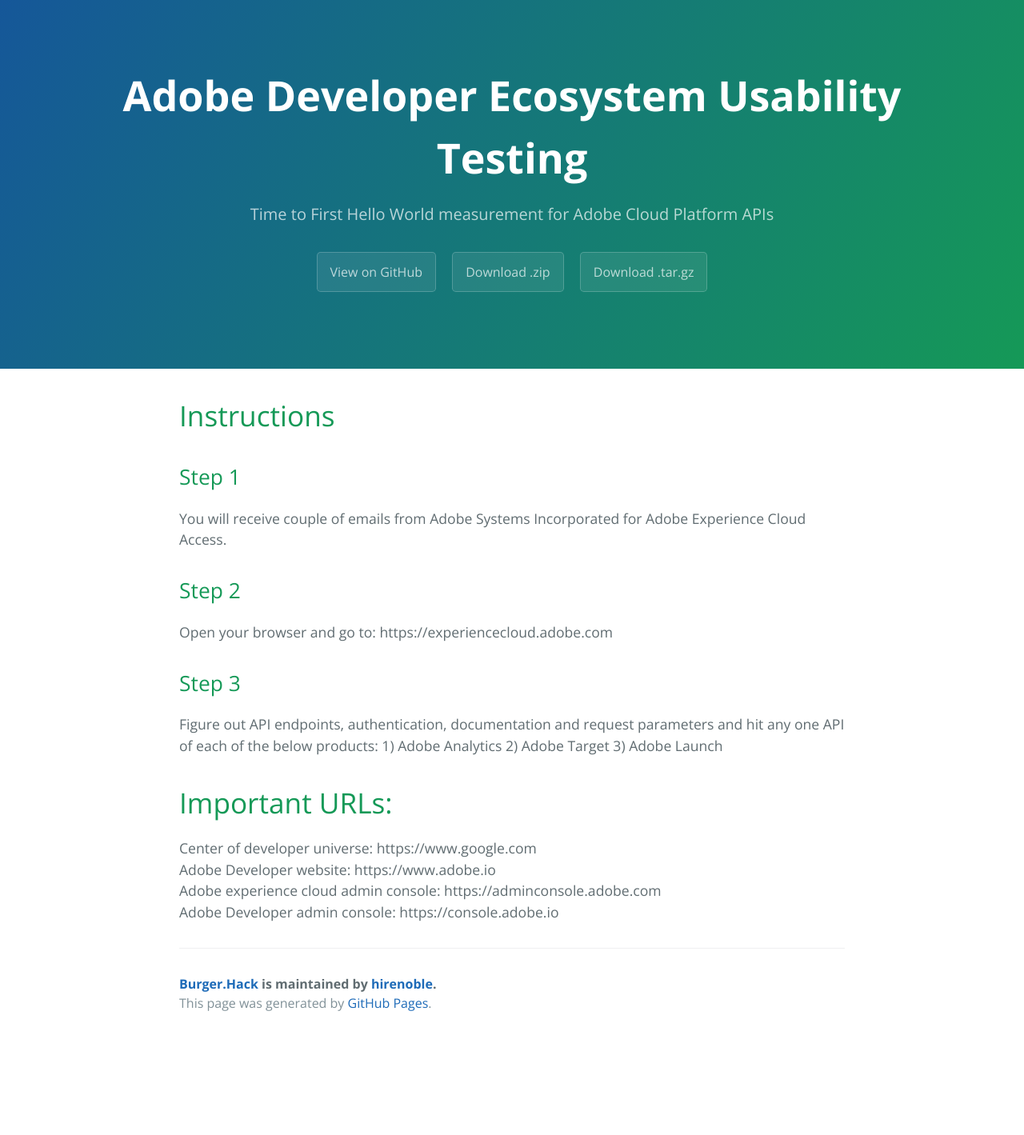
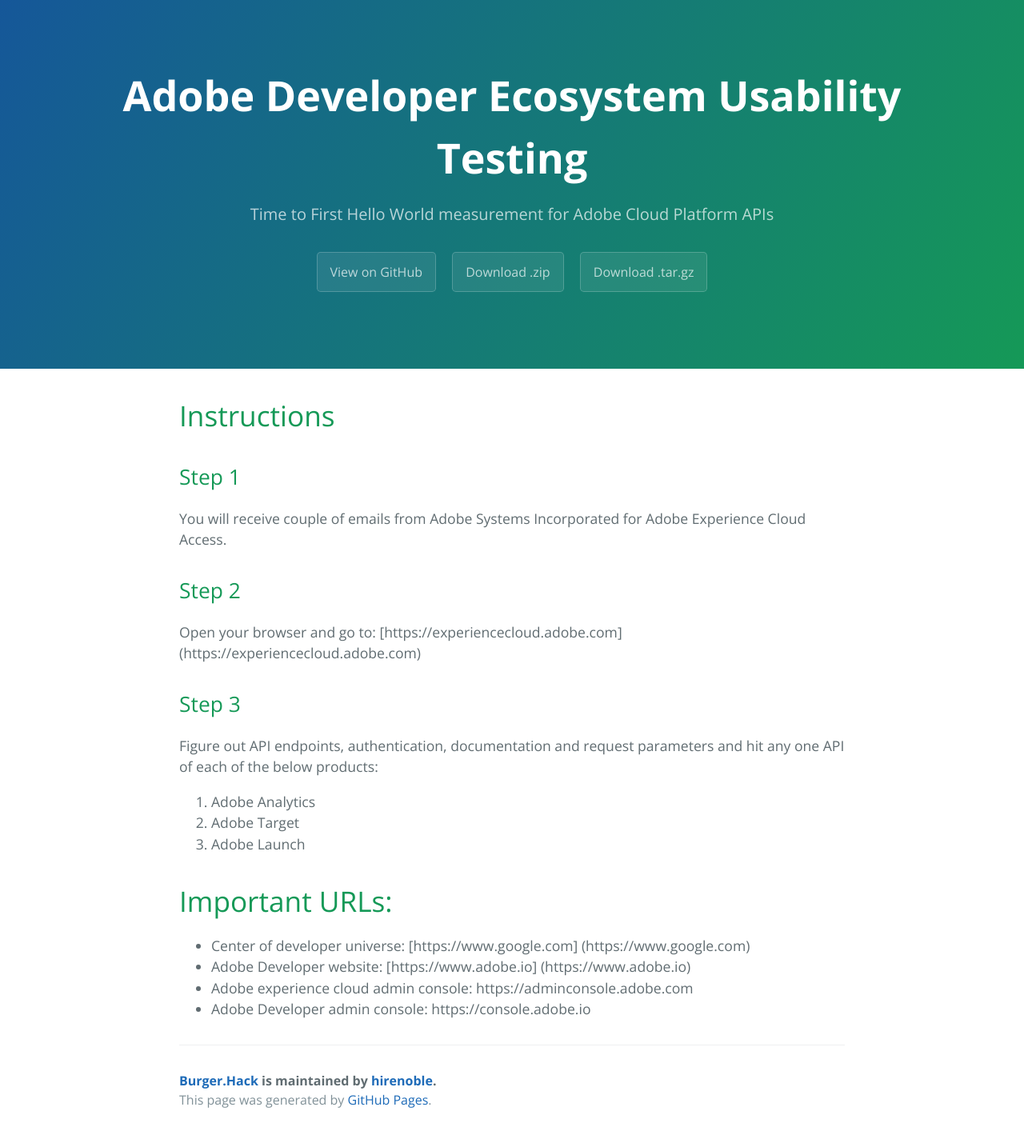
Before and after one commit to hirenoble/Burger.Hack, a Jekyll site: the page built from docs/index.md, in a window 1280 px wide. Shown: the whole page at 80% size. Built offline with Jekyll 4.4.1, drawn with Linux system fonts in a browser that asks for light colours; our own code applies the rules of GitHub Pages for plain Markdown files; before the commit the page ends 1298 px from its top, so only the background shows below that; part of the change alters nothing that is shown.

Commit message:
Update index.md

```diff
--- a/docs/index.md
+++ b/docs/index.md
@@ -7,17 +7,17 @@ layout: default
 You will receive couple of emails from Adobe Systems Incorporated for Adobe Experience Cloud Access.
 
 ## Step 2
-Open your browser and go to: https://experiencecloud.adobe.com
+Open your browser and go to: [https://experiencecloud.adobe.com] (https://experiencecloud.adobe.com)
 
 ## Step 3
 Figure out API endpoints, authentication, documentation and request parameters and hit any one API of each of the below products:
-1) Adobe Analytics
-2) Adobe Target
-3) Adobe Launch
+1.  Adobe Analytics
+2.  Adobe Target
+3.  Adobe Launch
 
 # Important URLs:
 
-Center of developer universe: https://www.google.com \
-Adobe Developer website: https://www.adobe.io \
-Adobe experience cloud admin console: https://adminconsole.adobe.com \
-Adobe Developer admin console: https://console.adobe.io
+*   Center of developer universe: [https://www.google.com] (https://www.google.com)
+*   Adobe Developer website: [https://www.adobe.io] (https://www.adobe.io)
+*   Adobe experience cloud admin console: https://adminconsole.adobe.com
+*   Adobe Developer admin console: https://console.adobe.io
```
